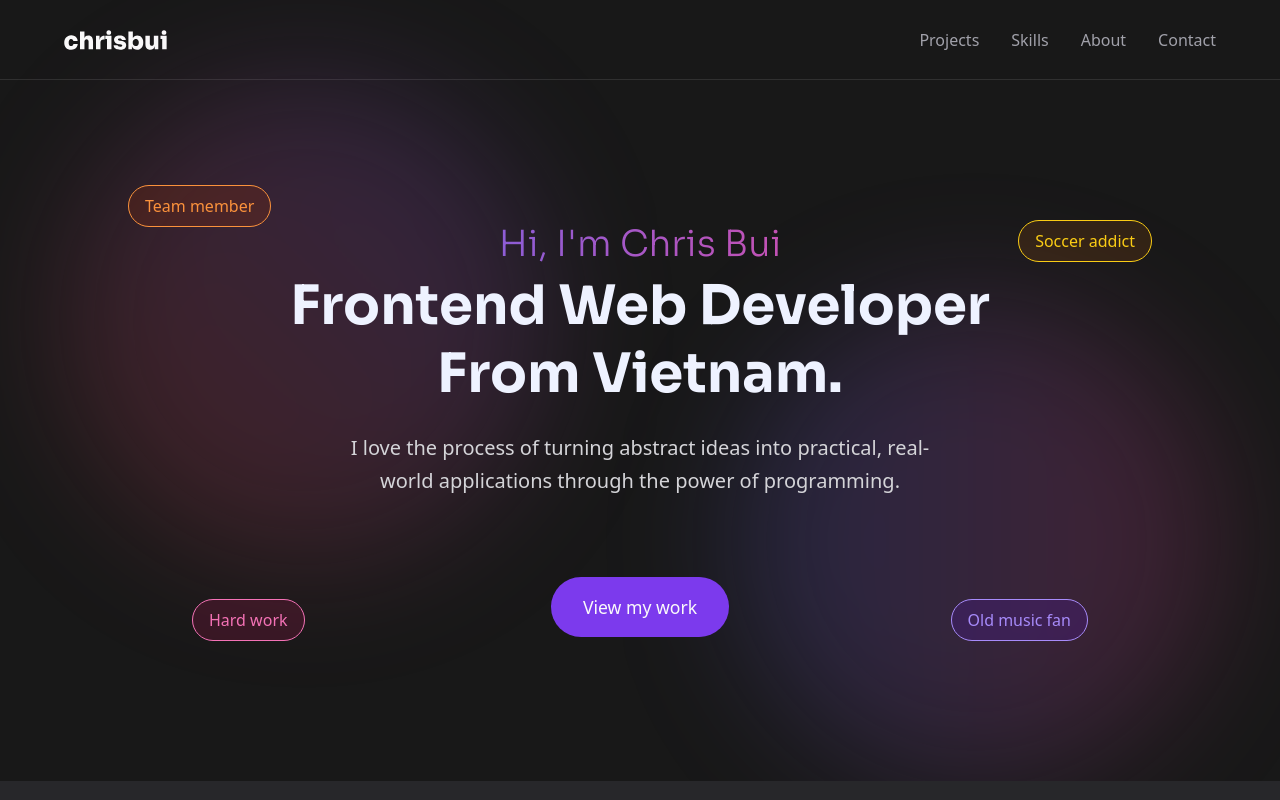
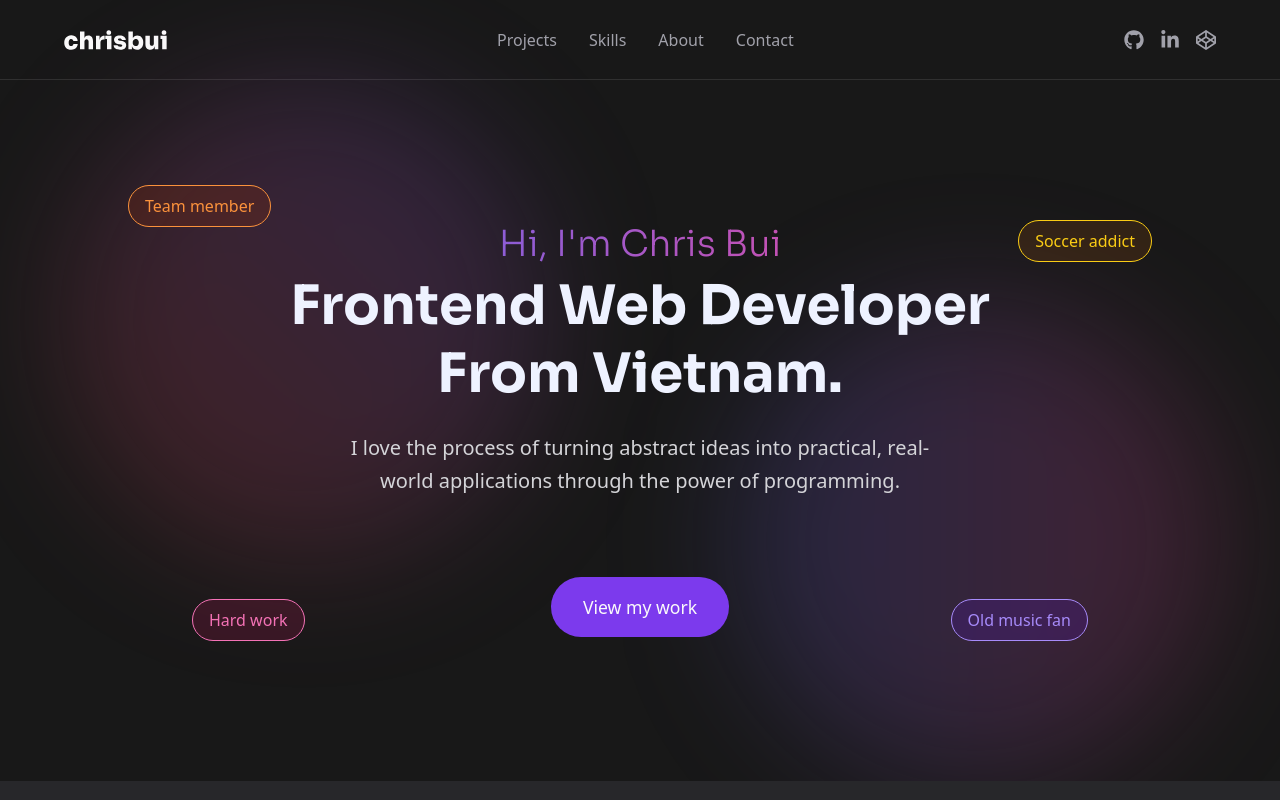
Before and after one commit to chrisvn188/my-portfolio, a React (Vite) app: page / in a window 1280 px wide. Shown: the top 800 px of the page. Built offline with nearby package versions, Linux system fonts and the light colour scheme.

Commit message:
Add social links

```diff
--- a/src/components/Header.jsx
+++ b/src/components/Header.jsx
@@ -5,6 +5,7 @@ import { navLinks } from '../constants'
 import { useContext } from 'react'
 import { NavigationContext } from '../App'
 import { FaBars } from 'react-icons/fa'
+import SocialLinks from './SocialLinks'
 
 const Header = () => {
   const { handleClickNavLink, openSidebar } = useContext(NavigationContext)
@@ -17,6 +18,9 @@ const Header = () => {
         <div className="flex justify-between items-center p-4 [ md:px-16 ]">
           <Logo className="h-5 fill-current text-zinc-50" />
           <DesktopNav onClickNavLink={handleClickNavLink} />
+          <div className="hidden md:block">
+            <SocialLinks />
+          </div>
           <OpenMobileMenuButton onMenuButtonClick={openSidebar} />
         </div>
       </PageWidth>
--- a/src/components/Hero.jsx
+++ b/src/components/Hero.jsx
@@ -1,4 +1,4 @@
-import Section from './Section'
+import Section from './utils/Section'
 import BlurBackground from './decorations/BlurBackground'
 import TextPill from './decorations/TextPill'
 
--- a/src/components/Sidebar.jsx
+++ b/src/components/Sidebar.jsx
@@ -2,13 +2,15 @@
 import { IoClose } from 'react-icons/io5'
 import { NavigationContext } from '../App'
 import { useContext } from 'react'
+import SocialLinks from './SocialLinks'
 
 const Sidebar = ({ navLinks }) => {
   const { closeSidebar, handleClickNavLink } = useContext(NavigationContext)
 
   return (
-    <aside className="fixed top-0 left-0 w-full h-dvh bg-zinc-900">
-      <ul className="py-24 flex flex-col gap-4">
+    <aside className="fixed top-0 left-0 w-full h-dvh bg-zinc-900 grid place-items-center">
+      <div className="w-full flex flex-col items-center gap-16">
+        <ul className="flex flex-col gap-4 w-full">
           {navLinks.map((navLink) => (
             <li key={navLink.id}>
               <a
@@ -21,6 +23,8 @@ const Sidebar = ({ navLinks }) => {
             </li>
           ))}
         </ul>
+        <SocialLinks />
+      </div>
       <button
         className="absolute top-4 right-4"
         onClick={closeSidebar}
--- /dev/null
+++ b/src/components/SocialLinks.jsx
@@ -0,0 +1,20 @@
+import { socialLinks } from '../constants'
+
+const SocialLinks = () => {
+  return (
+    <ul className="flex gap-4">
+      {socialLinks.map(({ id, href, Icon }) => (
+        <li key={id}>
+          <a
+            className="text-zinc-400 hover:text-zinc-50 text-xl"
+            href={href}
+            target="_blank">
+            <Icon />
+          </a>
+        </li>
+      ))}
+    </ul>
+  )
+}
+
+export default SocialLinks
--- a/src/components/TechStack.jsx
+++ b/src/components/TechStack.jsx
@@ -1,5 +1,5 @@
 import { techStack } from '../constants'
-import Section from './Section'
+import Section from './utils/Section'
 
 const TechStack = () => {
   return (
--- a/src/components/icons/Hamburger.jsx
+++ /dev/null
@@ -1,20 +0,0 @@
-/* eslint-disable react/prop-types */
-const Hamburger = ({ className }) => {
-  return (
-    <svg
-      xmlns="http://www.w3.org/2000/svg"
-      fill="none"
-      viewBox="0 0 24 24"
-      strokeWidth="1.5"
-      stroke="currentColor"
-      className={className}>
-      <path
-        strokeLinecap="round"
-        strokeLinejoin="round"
-        d="M3.75 9h16.5m-16.5 6.75h16.5"
-      />
-    </svg>
-  )
-}
-
-export default Hamburger
--- a/src/components/icons/XIcon.jsx
+++ /dev/null
@@ -1,20 +0,0 @@
-/* eslint-disable react/prop-types */
-const XIcon = ({ className }) => {
-  return (
-    <svg
-      xmlns="http://www.w3.org/2000/svg"
-      fill="none"
-      viewBox="0 0 24 24"
-      strokeWidth={1.5}
-      stroke="currentColor"
-      className={className}>
-      <path
-        strokeLinecap="round"
-        strokeLinejoin="round"
-        d="M6 18 18 6M6 6l12 12"
-      />
-    </svg>
-  )
-}
-
-export default XIcon
--- a/src/components/icons/index.js
+++ /dev/null
@@ -1,4 +0,0 @@
-import Hamburger from './Hamburger'
-import XIcon from './XIcon'
-
-export { Hamburger, XIcon }
--- a/src/components/Section.jsx
+++ b/src/components/utils/Section.jsx
@@ -1,4 +1,4 @@
-import PageWidth from './utils/PageWidth'
+import PageWidth from './PageWidth'
 
 /* eslint-disable react/prop-types */
 const Section = ({ children, className, id, headingText }) => {
--- a/src/constants/index.js
+++ b/src/constants/index.js
@@ -1,4 +1,10 @@
-import { FaHtml5, FaReact } from 'react-icons/fa'
+import {
+  FaHtml5,
+  FaReact,
+  FaGithub,
+  FaCodepen,
+  FaLinkedinIn,
+} from 'react-icons/fa'
 import { IoLogoJavascript } from 'react-icons/io5'
 
 export const navLinks = [
@@ -86,3 +92,9 @@ export const techStack = [
       'Advanced proficiency in React, developing efficient and interactive front-end applications with a strong emphasis on component-based architecture.',
   },
 ]
+
+export const socialLinks = [
+  { id: 0, name: 'github', href: 'https://github.com', Icon: FaGithub },
+  { id: 0, name: 'linkedin', href: 'https://linkedin.com', Icon: FaLinkedinIn },
+  { id: 0, name: 'codepen', href: 'https://codepen.io', Icon: FaCodepen },
+]
```
Lines whose indentation alone changed are shown as unchanged.
